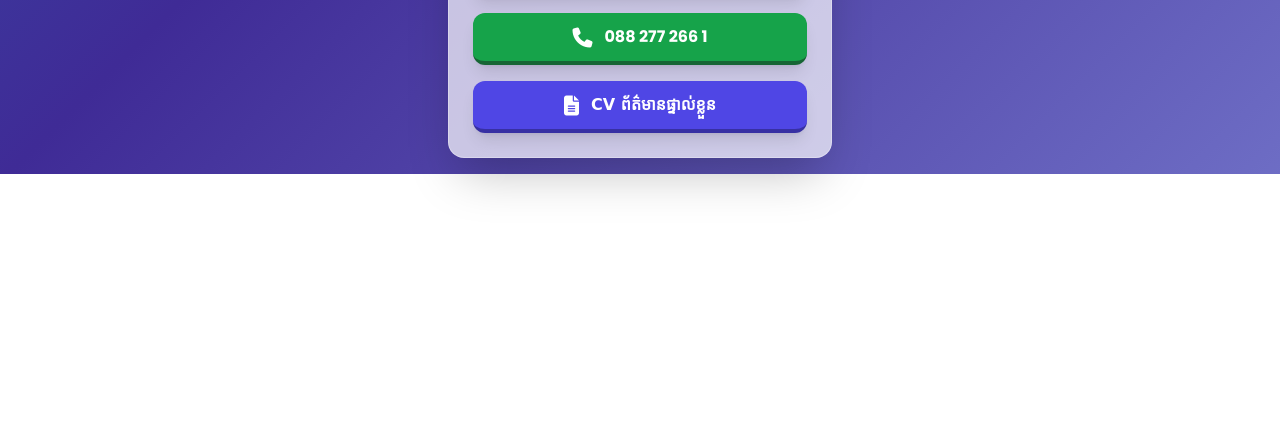
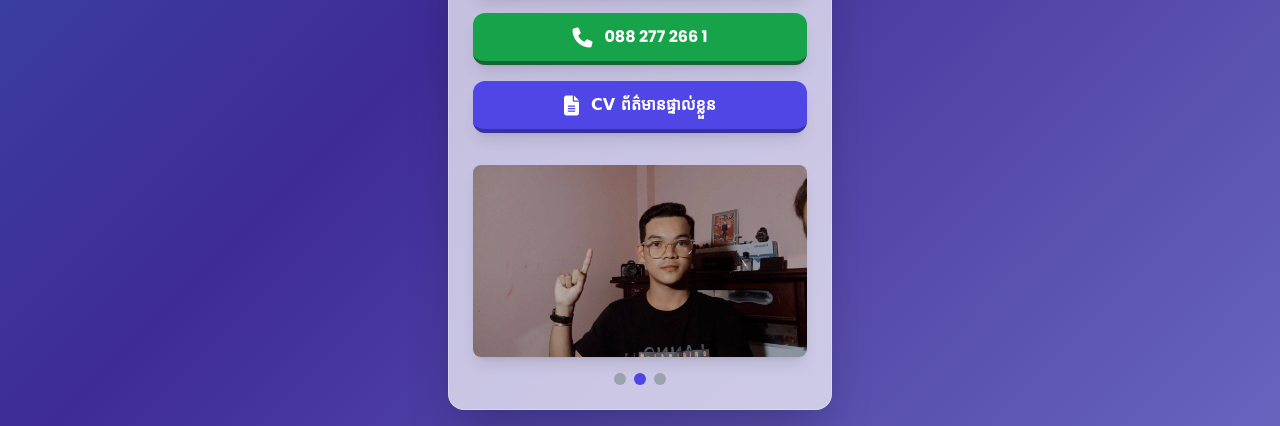
Before and after one commit to bonchantha57-ux/profiletha, a plain HTML site: page index.html in a window 1280 px wide. Shown: the part 702-1128 px from the top of the page. Before the commit the page ends 876 px from the top, so only its background shows below. Drawn offline with nearby package versions, Linux system fonts and the light colour scheme; a web font is replaced by a local one.

Commit message:
Update index.html

```diff
--- a/index.html
+++ b/index.html
@@ -5,11 +5,8 @@
     <meta name="viewport" content="width=device-width, initial-scale=1.0">
     <title>Born Chantha - Digital Industry</title>
     <link rel="icon" type="image/png" href="./Image/logo.png">
-    <!-- Tailwind CSS សម្រាប់រចនា -->
     <script src="https://cdn.tailwindcss.com"></script>
-    <!-- Font Awesome สำหรับ Icons -->
-    <link rel="stylesheet" href="https://cdnjs.cloudflare.com/ajax/libs/font-awesome/6.5.1/css/all.min.css" xintegrity="sha512-DTOQO9RWCH3ppGqcWaEA1BIZOC6xxalwEsw9c2QQeAIftl+Vegovlnee1c9QX4TctnWMn13TZye+giMm8e2LwA==" crossorigin="anonymous" referrerpolicy="no-referrer" />
-    <!-- Google Fonts សម្រាប់អក្សរខ្មែរ និងអង់គ្លេស -->
+    <link rel="stylesheet" href="https://cdnjs.cloudflare.com/ajax/libs/font-awesome/6.5.1/css/all.min.css" integrity="sha512-DTOQO9RWCH3ppGqcWaEA1BIZOC6xxalwEsw9c2QQeAIftl+Vegovlnee1c9QX4TctnWMn13TZye+giMm8e2LwA==" crossorigin="anonymous" referrerpolicy="no-referrer" />
     <link rel="preconnect" href="https://fonts.googleapis.com">
     <link rel="preconnect" href="https://fonts.gstatic.com" crossorigin>
     <link href="https://fonts.googleapis.com/css2?family=Battambang:wght@400;700&family=Koulen&family=Poppins:wght@400;600;700&display=swap" rel="stylesheet">
@@ -70,16 +67,19 @@
             0%, 100% { box-shadow: 0 0 0 0 rgba(34, 197, 94, 0.7); }
             70% { box-shadow: 0 0 0 10px rgba(34, 197, 94, 0); }
         }
+
+        /* --- កូដថ្មីសម្រាប់ Slider --- */
+        .slider-dot.active {
+            background-color: #4f46e5; /* ពណ៌ indigo-600 */
+        }
+        /* --- ចប់កូដថ្មី --- */
     </style>
 </head>
 <body class="flex items-center justify-center min-h-screen p-4">
 
-    <!-- Container ធំ (ទំព័រដើម) -->
     <div id="main-page" class="card-container w-full max-w-sm mx-auto">
-        <!-- Card ដែលមាន Effect ផ្ទៃខាងក្រោយព្រាល -->
         <div class="bg-white/70 backdrop-blur-xl rounded-2xl shadow-2xl p-6 relative overflow-hidden border border-white/30">
 
-            <!-- បឋមកថា (Header) -->
             <div class="text-center">
                 <div class="w-full flex justify-between items-center px-2">
                     <span class="koulen text-lg text-gray-800 tracking-wide font-semibold">ឧស្សាហកម្មឌីជីថល</span>
@@ -88,75 +88,77 @@
                 <div class="mt-1 h-[2px] bg-gray-400 w-full"></div>
             </div>
 
-            <!-- រូបភាព Profile -->
             <div class="flex justify-center mt-6">
                 <div class="profile-pulse w-32 h-32 p-1 rounded-full bg-white shadow-lg">
-                    <!-- អ្នកអាចប្តូរ src នេះទៅជារូបភាពពិតរបស់អ្នក -->
                     <img class="w-full h-full rounded-full object-cover border-4 border-green-500" src="./Image/ThaPf.png" alt="Born Chantha Profile Picture">
                 </div>
             </div>
 
-            <!-- ឈ្មោះ -->
             <div class="text-center mt-4">
                 <h1 class="text-3xl font-bold text-gray-900 tracking-wider">BORN CHANTHA</h1>
                 <p class="battambang text-2xl text-gray-700 mt-1">ប៊ន ចន្ថា</p>
             </div>
 
-            <!-- ប៊ូតុង Social Media -->
             <div class="mt-8 flex flex-col space-y-4">
-                <!-- Facebook -->
                 <a href="https://www.facebook.com/share/1FUQV5oypH/?mibextid=wwXIfr" target="_blank" class="animated-link flex items-center justify-center w-full bg-[#1877F2] text-white font-bold py-3 px-4 rounded-xl shadow-lg transform transition-all duration-300 hover:scale-105 hover:shadow-xl border-b-4 border-blue-800" style="animation-delay: 0.4s;">
                     <i class="fab fa-facebook-f fa-lg mr-3"></i>
                     <span>FACEBOOK: BORN CHANTHA</span>
                 </a>
-                <!-- YouTube -->
                 <a href="https://www.youtube.com/@brothaofficial8886" target="_blank" class="animated-link flex items-center justify-center w-full bg-[#FF0000] text-white font-bold py-3 px-4 rounded-xl shadow-lg transform transition-all duration-300 hover:scale-105 hover:shadow-xl border-b-4 border-red-800" style="animation-delay: 0.5s;">
                     <i class="fab fa-youtube fa-lg mr-3"></i>
                     <span>YOUTUBE: BORN CHANTHA</span>
                 </a>
-                <!-- Telegram -->
                 <a href="https://t.me/Ch_Tha002" target="_blank" class="animated-link flex items-center justify-center w-full bg-[#0088cc] text-white font-bold py-3 px-4 rounded-xl shadow-lg transform transition-all duration-300 hover:scale-105 hover:shadow-xl border-b-4 border-sky-800" style="animation-delay: 0.6s;">
                     <i class="fab fa-telegram fa-lg mr-3"></i>
-                     <span class="battambang">BORN_Chantha</span>
+                    <span class="battambang">IT_BORN_Chantha</span>
                 </a>
-                <!-- TikTok -->
                 <a href="https://www.tiktok.com/@thagm.kh?_t=ZS-8zMbWuvsrvF&_r=1" target="_blank" class="animated-link flex items-center justify-center w-full bg-[#00F2EA] text-black font-bold py-3 px-4 rounded-xl shadow-lg transform transition-all duration-300 hover:scale-105 hover:shadow-xl border-b-4 border-cyan-700" style="animation-delay: 0.7s;">
                     <i class="fab fa-tiktok fa-lg mr-3"></i>
                     <span>TIKTOK: BORN CHANTHA</span>
                 </a>
-                 <!-- Gmail (បានកែសម្រួល) -->
                 <a href="mailto:bonchantha43@gmail.com" target="_blank" class="animated-link flex items-center justify-center w-full bg-red-600 text-white font-bold py-3 px-4 rounded-xl shadow-lg transform transition-all duration-300 hover:scale-105 hover:shadow-xl border-b-4 border-red-800" style="animation-delay: 0.8s;">
                     <i class="fas fa-envelope fa-lg mr-3"></i>
                     <span>bonchantha43@gmail.com</span>
                 </a>
-                <!-- Phone Number (បានកែសម្រួល) -->
                 <a href="tel:0882772661" target="_blank" class="animated-link flex items-center justify-center w-full bg-green-600 text-white font-bold py-3 px-4 rounded-xl shadow-lg transform transition-all duration-300 hover:scale-105 hover:shadow-xl border-b-4 border-green-800" style="animation-delay: 0.9s;">
                     <i class="fas fa-phone fa-lg mr-3"></i>
                     <span>088 277 266 1</span>
                 </a>
-                 <!-- ប៊ូតុង CV (ថ្មី) -->
                 <button id="cv-button" class="animated-link flex items-center justify-center w-full bg-indigo-600 text-white font-bold py-3 px-4 rounded-xl shadow-lg transform transition-all duration-300 hover:scale-105 hover:shadow-xl border-b-4 border-indigo-800" style="animation-delay: 1.0s;">
                     <i class="fas fa-file-alt fa-lg mr-3"></i>
                     <span class="battambang">CV ព័ត៌មានផ្ទាល់ខ្លួន</span>
                 </button>
             </div>
 
+            <div class="mt-8">
+                <div class="relative w-full overflow-hidden rounded-lg shadow-lg">
+                    <div id="slider-track" class="flex transition-transform duration-500 ease-in-out">
+                        <div class="w-full flex-shrink-0">
+                             <img src="./Image/Slai1.jpg" alt="Slide 1" class="w-full h-48 object-cover">
+                        </div>
+                        <div class="w-full flex-shrink-0">
+                             <img src="./Image/Slai2.jpg" alt="Slide 2" class="w-full h-48 object-cover">
+                        </div>
+                        <div class="w-full flex-shrink-0">
+                             <img src="./Image/Slai3.jpg" alt="Slide 3" class="w-full h-48 object-cover">
+                        </div>
+                    </div>
+                </div>
+                <div id="slider-dots" class="flex justify-center space-x-2 mt-4">
+                    </div>
+            </div>
             </div>
     </div>
 
-    <!-- Container សម្រាប់ទំព័រ CV (លាក់ไว้ជាមុន) -->
     <div id="cv-page" class="w-full max-w-2xl mx-auto hidden">
         <div class="bg-white/70 backdrop-blur-xl rounded-2xl shadow-2xl p-6 relative overflow-hidden border border-white/30">
             <h2 class="koulen text-3xl text-center text-gray-900 mb-4">CV របស់ខ្ញុំ</h2>
 
-            <!-- កន្លែងដាក់រូបភាព CV -->
             <div class="space-y-4">
-                <!-- សូមប្តូរ 'src' ទៅជា Link រូបភាព CV ពិតប្រាកដរបស់អ្នក -->
                 <img src="./Image/CV-BornChantha-01.jpg" alt="CV Page 1" class="rounded-lg shadow-md w-full">
                 <img src="./Image/CV-BornChantha-02.jpg" alt="CV Page 2" class="rounded-lg shadow-md w-full">
             </div>
 
-            <!-- ប៊ូតុងត្រឡប់ក្រោយ -->
             <div class="mt-8 text-center">
                 <button id="back-button" class="bg-gray-700 text-white font-bold py-3 px-8 rounded-xl shadow-lg transform transition-all duration-300 hover:scale-105 hover:shadow-xl border-b-4 border-gray-900">
                     <i class="fas fa-arrow-left mr-2"></i>
@@ -166,7 +168,6 @@
         </div>
     </div>
 
-    <!-- JavaScript សម្រាប់ដំណើរការប៊ូតុង -->
     <script>
         const mainPage = document.getElementById('main-page');
         const cvPage = document.getElementById('cv-page');
@@ -186,6 +187,45 @@
             cvPage.classList.add('hidden');
             mainPage.classList.remove('hidden');
         });
+
+        // --- កូដថ្មីសម្រាប់ Slider ---
+        const sliderTrack = document.getElementById('slider-track');
+        const sliderDotsContainer = document.getElementById('slider-dots');
+        const slides = sliderTrack.children;
+        const totalSlides = slides.length;
+        let currentIndex = 0;
+
+        // បង្កើត Dots
+        for (let i = 0; i < totalSlides; i++) {
+            const dot = document.createElement('div');
+            dot.classList.add('slider-dot', 'w-3', 'h-3', 'bg-gray-400', 'rounded-full', 'cursor-pointer', 'transition-colors');
+            sliderDotsContainer.appendChild(dot);
+        }
+        const dots = sliderDotsContainer.children;
+
+        function updateSlider() {
+            // រំកិល Track
+            sliderTrack.style.transform = `translateX(-${currentIndex * 100}%)`;
+
+            // Update dots
+            for (let i = 0; i < totalSlides; i++) {
+                dots[i].classList.remove('active');
+            }
+            dots[currentIndex].classList.add('active');
+        }
+
+        function nextSlide() {
+            currentIndex = (currentIndex + 1) % totalSlides;
+            updateSlider();
+        }
+
+        // ចាប់ផ្តើម Slider ដំបូង
+        updateSlider();
+
+        // កំណត់ពេលអោយវាផ្លាស់ប្តូររៀងរាល់ 3 វិនាទី
+        setInterval(nextSlide, 3000); // 3000ms = 3 seconds
+        // --- ចប់កូដថ្មី ---
+
     </script>
 
 </body>
```
Lines whose indentation alone changed are shown as unchanged.
